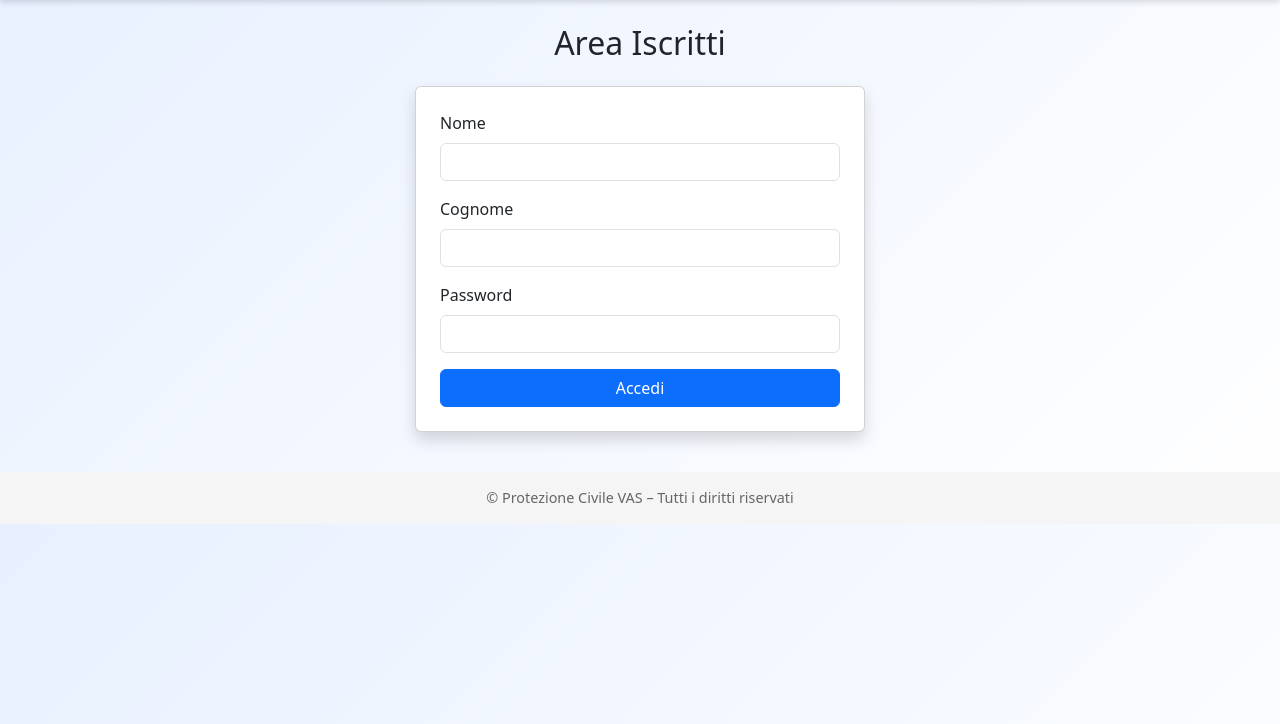
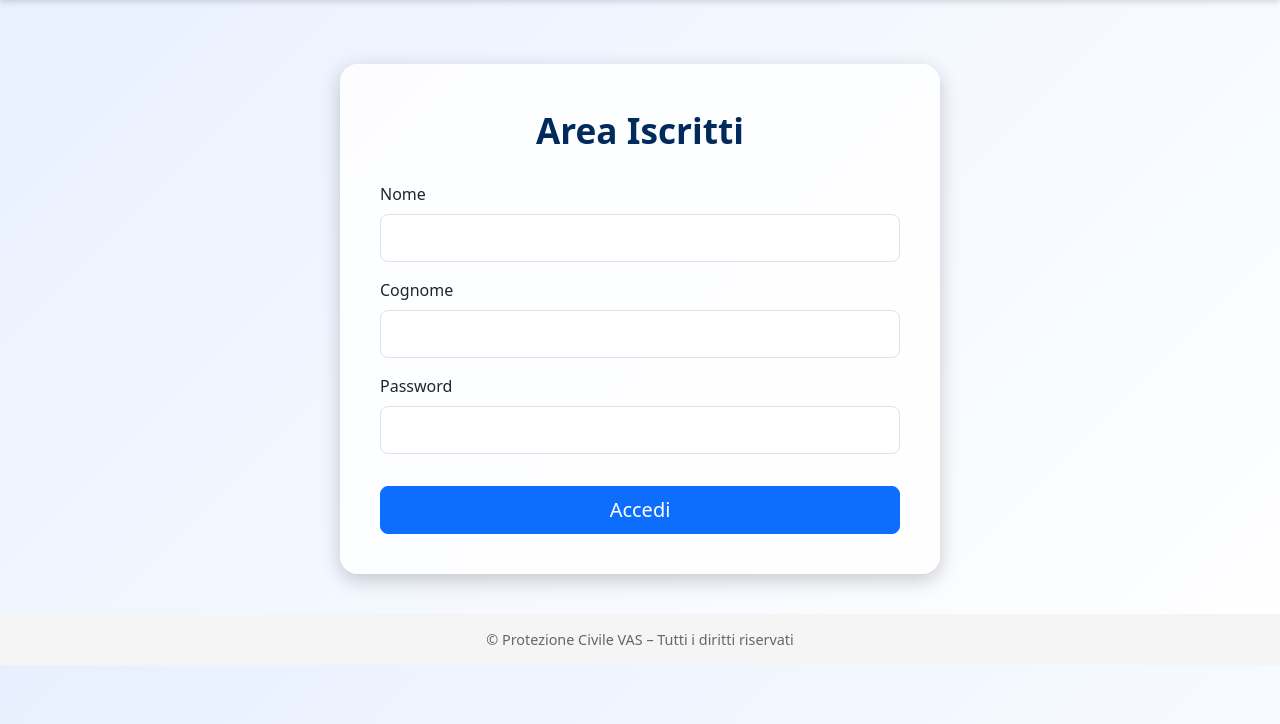
Before and after one commit to emiliomaj60-lang/prot_civ_vas, a Flask app: page /iscritti in a window 1280 px wide. Shown: the part 76-800 px from the top of the page. Run offline with Flask 3, Linux system fonts and the light colour scheme.

Commit message:
Add files via upload

```diff
--- a/templates/iscritti.html
+++ b/templates/iscritti.html
@@ -3,26 +3,63 @@
 
 {% block content %}
 
-<h2 class="text-center mb-4">Area Iscritti</h2>
+<style>
+    .login-container {
+        max-width: 600px;
+        margin: auto;
+        margin-top: 40px;
+        padding: 40px;
+        background: #ffffffdd;
+        border-radius: 18px;
+        box-shadow: 0 6px 20px rgba(0,0,0,0.2);
+    }
 
-<div class="card p-4 shadow" style="max-width: 450px; margin: auto;">
+    .login-title {
+        font-size: 2.2rem;
+        font-weight: 800;
+        text-align: center;
+        margin-bottom: 25px;
+        color: #002b5c;
+    }
+
+    .error-box {
+        background: #ffdddd;
+        border-left: 6px solid #cc0000;
+        padding: 10px;
+        margin-bottom: 15px;
+        border-radius: 6px;
+        color: #900;
+        font-weight: 600;
+    }
+</style>
+
+<div class="login-container">
+
+    <div class="login-title">Area Iscritti</div>
+
+    {% if errore %}
+    <div class="error-box">{{ errore }}</div>
+    {% endif %}
+
     <form method="POST">
+
         <div class="mb-3">
             <label class="form-label">Nome</label>
-            <input type="text" name="nome" class="form-control" required>
+            <input type="text" name="nome" class="form-control form-control-lg" required>
         </div>
 
         <div class="mb-3">
             <label class="form-label">Cognome</label>
-            <input type="text" name="cognome" class="form-control" required>
+            <input type="text" name="cognome" class="form-control form-control-lg" required>
         </div>
 
         <div class="mb-3">
             <label class="form-label">Password</label>
-            <input type="password" name="password" class="form-control" required>
+            <input type="password" name="password" class="form-control form-control-lg" required>
         </div>
 
-        <button class="btn btn-primary w-100">Accedi</button>
+        <button class="btn btn-primary w-100 btn-lg mt-3">Accedi</button>
+
     </form>
 </div>
 
```
